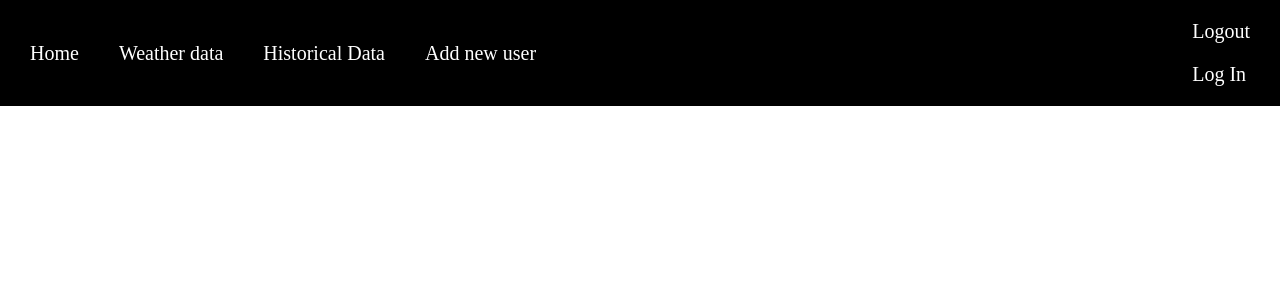
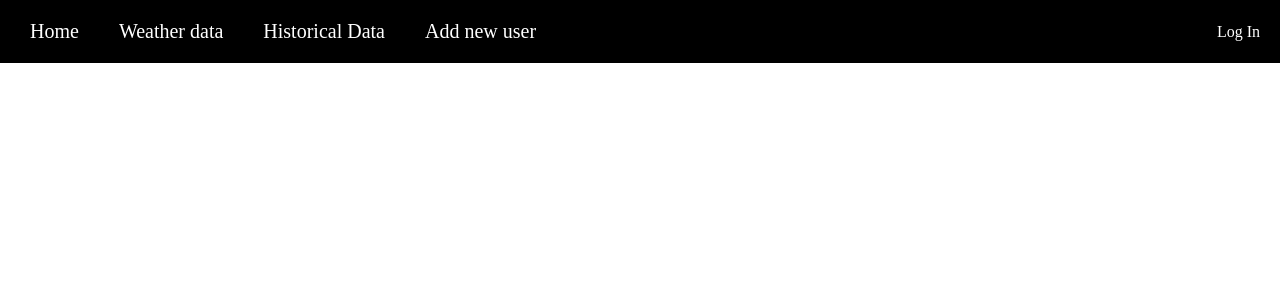
Before and after one commit to IhabSaf/AlAhali-Project-Periode4, a Symfony app: template templates/base.html.twig in a window 1280 px wide. Shown: the top 300 px of the page. Run offline with Twig, Linux system fonts and the light colour scheme; the template is opened without the code that fills it, so the values that code supplies are empty; some libraries are stand-ins or nearby versions.

Commit message:
navbar aangepast

```diff
--- a/templates/base.html.twig
+++ b/templates/base.html.twig
@@ -67,8 +67,11 @@
 
 
     <div class="right">
-        <a href="/logout" class="uitlog">Logout</a>
-        <a href="/login" class="inlog">Log In</a>
+        {% if app.user %}
+            <a href="/logout" class="logout">Logout</a>
+        {% else %}
+            <a href="/login" class="login">Log In</a>
+        {% endif %}
     </div>
 </nav>
 
```
